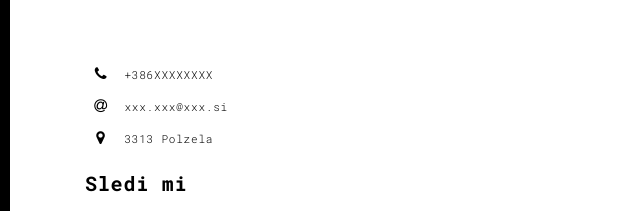
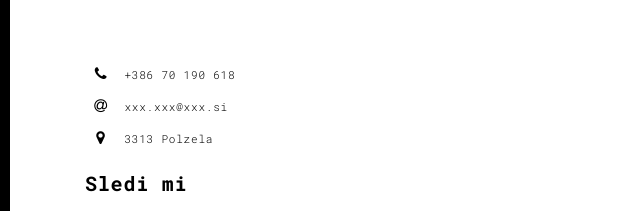
Before and after one commit to Skolnikov/portfo, a plain HTML site: page contact.html in a window 1280 px wide. Shown: the part 145-356 px from the top of the page, 0-640 px from the left. Drawn offline with Linux system fonts and the light colour scheme.

Commit message:
Update contact.html

```diff
--- a/contact.html
+++ b/contact.html
@@ -78,7 +78,7 @@
                           <span class="fa-icon">
                             <i class="fa fa-phone" aria-hidden="true"></i>
                           </span>
-                          +386XXXXXXXX
+                          +386 70 190 618
                         </li>
                         <li>
                           <span class="fa-icon">
```
